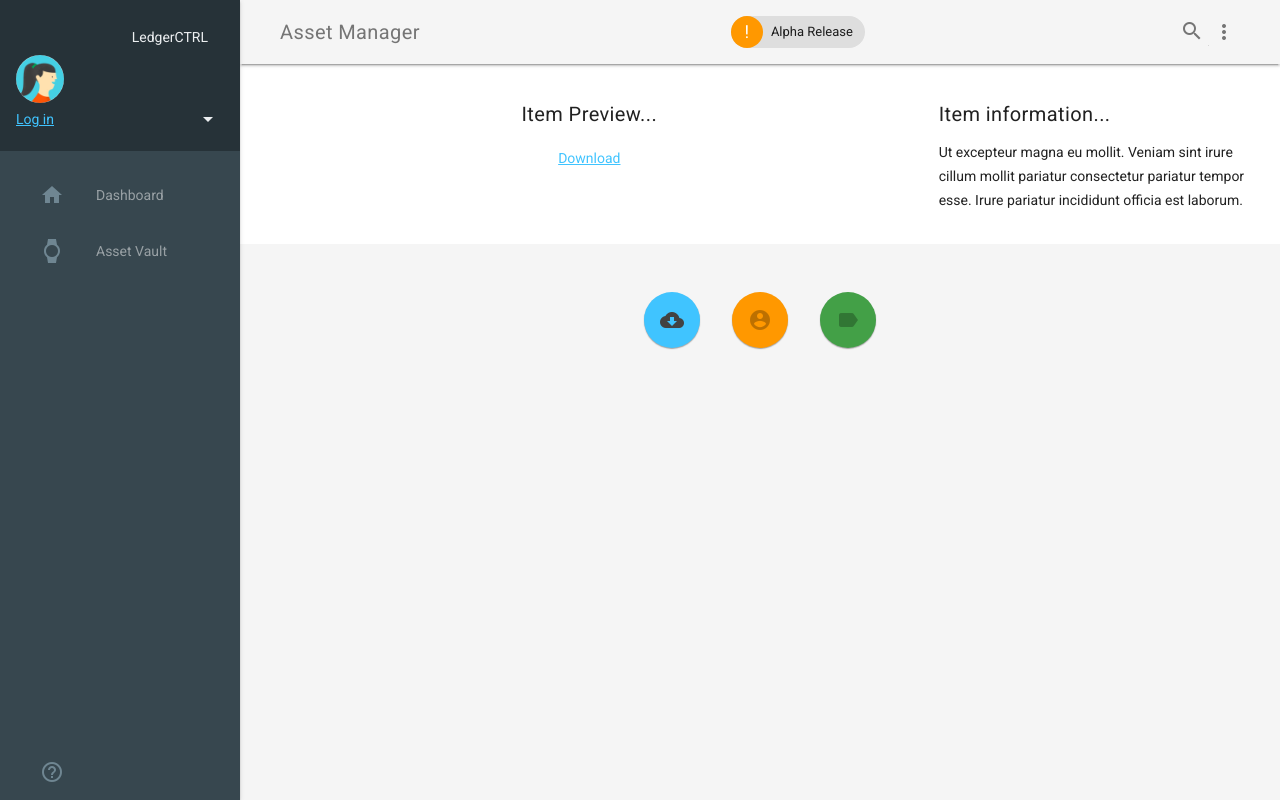
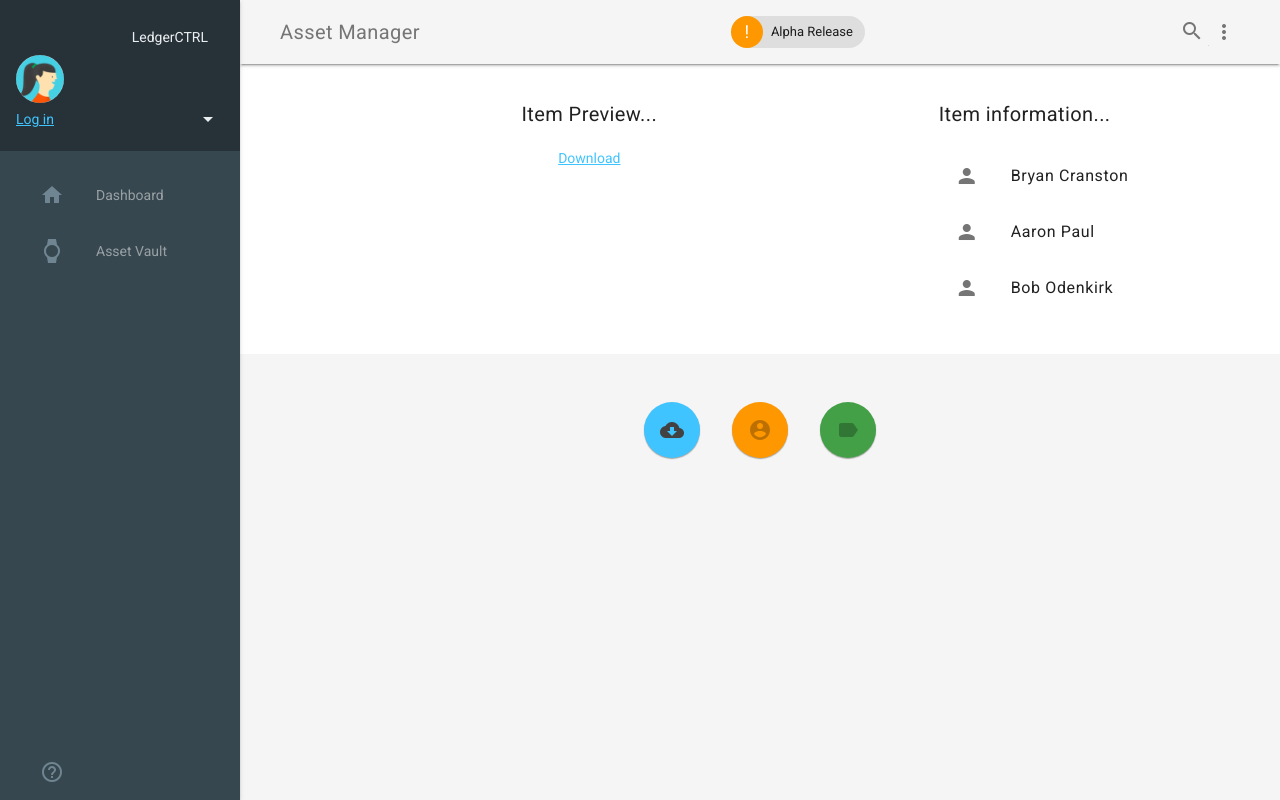
Before and after one commit to BrockSmedley/ledgerCTRL-frontend, a Flask app: page /item/1 in a window 1280 px wide. Run offline with Flask 2, Linux system fonts and the light colour scheme; data that the repository does not hold is empty.

Commit message:
Better item page
+ removed unneeded css class

```diff
--- a/app/static/styles.css
+++ b/app/static/styles.css
@@ -283,14 +283,6 @@ container {
   height: 100%;
 }
 
-.block {
-  display: block;
-  width: 100%;
-  border: none;
-  padding: 8px 16px;
-  text-align: center;
-}
-
 .bg-dark {
   background-color: #37474F;
 }
--- a/app/templates/item.jinja
+++ b/app/templates/item.jinja
@@ -15,7 +15,26 @@
     <div class="mdl-cell mdl-cell--4-col">
         <h2>{{ name }}</h2>
         <h5>Item information...</h5>
-        <p>Ut excepteur magna eu mollit. Veniam sint irure cillum mollit pariatur consectetur pariatur tempor esse. Irure pariatur incididunt officia est laborum.</p>
+        <ul class="demo-list-icon mdl-list">
+            <li class="mdl-list__item">
+                <span class="mdl-list__item-primary-content">
+                <i class="material-icons mdl-list__item-icon">person</i>
+                Bryan Cranston
+            </span>
+            </li>
+            <li class="mdl-list__item">
+                <span class="mdl-list__item-primary-content">
+                <i class="material-icons mdl-list__item-icon">person</i>
+                Aaron Paul
+            </span>
+            </li>
+            <li class="mdl-list__item">
+                <span class="mdl-list__item-primary-content">
+                <i class="material-icons mdl-list__item-icon">person</i>
+                Bob Odenkirk
+            </span>
+            </li>
+        </ul>
     </div>
 </div>
 <div class="actionbutton-container">
--- a/app/templates/upload.jinja
+++ b/app/templates/upload.jinja
@@ -31,9 +31,7 @@
       <input type="file" id="upfile" name="upfile" required>
       <input type="hidden" id="userId" name="userId" value="{{ itembase }}">
       <input type="hidden" id="inventoryItem" name="inventoryItem" value='{"name": "test"}'>
-      <button class="mdl-button mdl-button--colored mdl-js-button mdl-js-ripple-effect" type="submit">
-        Upload
-      </button>
+      <button class="mdl-button mdl-button--colored mdl-md block" type="submit">Upload</button>
     </form>
     {% else %}
     <div style="text-align: center">
```
